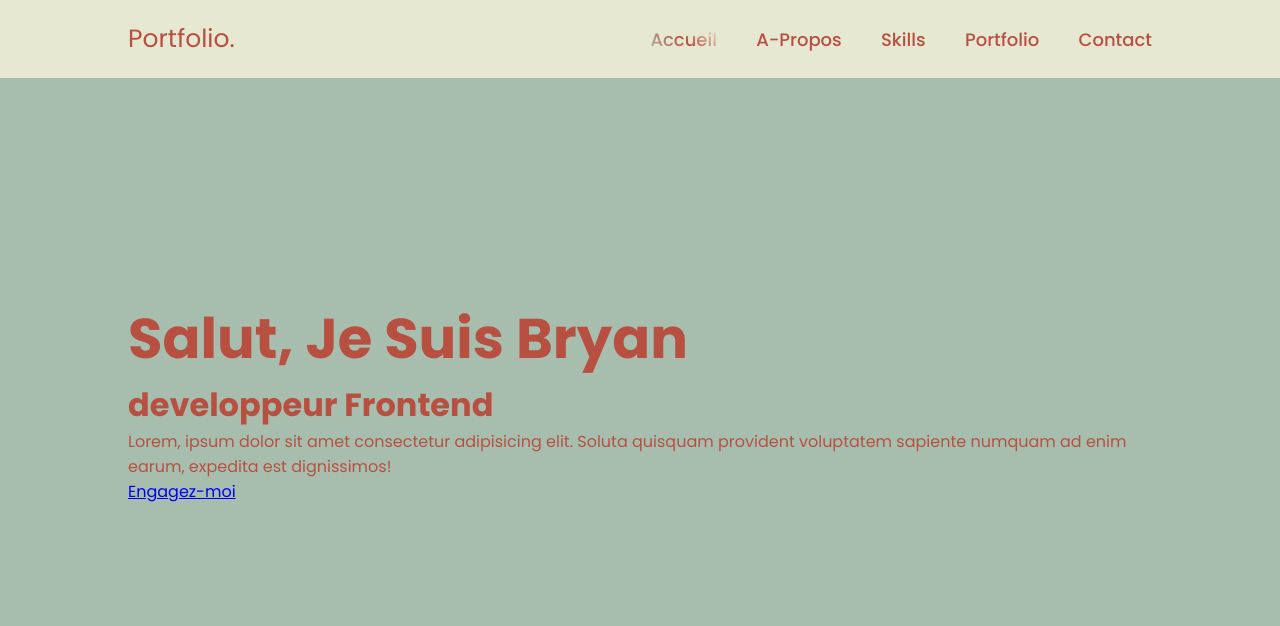
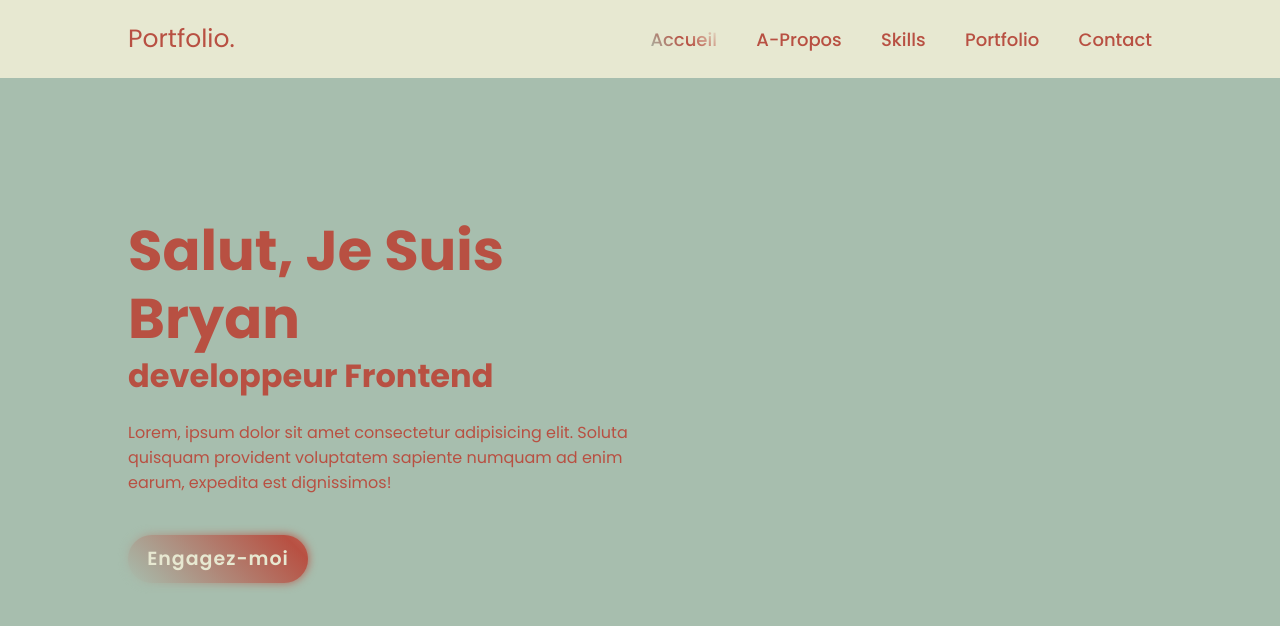
Before and after one commit to bo7sy/Mon-Portfolio, a plain HTML site: page index.html in a window 1280 px wide. Drawn offline with Linux system fonts and the light colour scheme.

Commit message:
version3

```diff
--- a/styles.css
+++ b/styles.css
@@ -54,14 +54,68 @@ body {
   align-items: center;
   padding: 0 10%;
 }
+.accueil-content {
+  max-width: 500px;
+}
 .accueil-content h1 {
   font-size: 56px;
   font-weight: 700;
+  line-height: 1.2;
 }
 .accueil-content h3 {
   font-size: 32px;
   font-weight: 700;
+  /* color: var(--color-1); */
 }
 .accueil-content p {
   font-size: 16px;
+  margin: 20px 0 40px;
 }
+.btn {
+  position: relative;
+  display: inline-flex;
+  justify-content: center;
+  align-items: center;
+  width: 180px;
+  height: 48px;
+  /* background: var(--color-1); */
+  border-radius: 40px;
+  font-size: 19px;
+  color: var(--color-2);
+  text-decoration: none;
+  font-weight: 600;
+  letter-spacing: 1px;
+  z-index: 1;
+}
+.btn::before {
+  content: "";
+  position: absolute;
+  top: 0;
+  left: 0;
+  inset: 0;
+  background: linear-gradient(45deg, #a7beae, #b85042, #e7e8d1);
+  background-size: 200%;
+  background-position: 0 0;
+  z-index: -1;
+  border-radius: 40px;
+  filter: blur(5px);
+  transition: 0.5s ease;
+}
+.btn:hover:before {
+  background-position: 100% 0;
+}
+.btn::after {
+  content: "";
+  position: absolute;
+  top: 0;
+  left: 0;
+  inset: 0;
+  background: linear-gradient(45deg, #a7beae, #b85042, #e7e8d1);
+  z-index: -1;
+  border-radius: 40px;
+  background-size: 200%;
+  transition: 0.5s ease;
+}
+.btn:hover:after {
+  background-position: 100% 0;
+}
```
